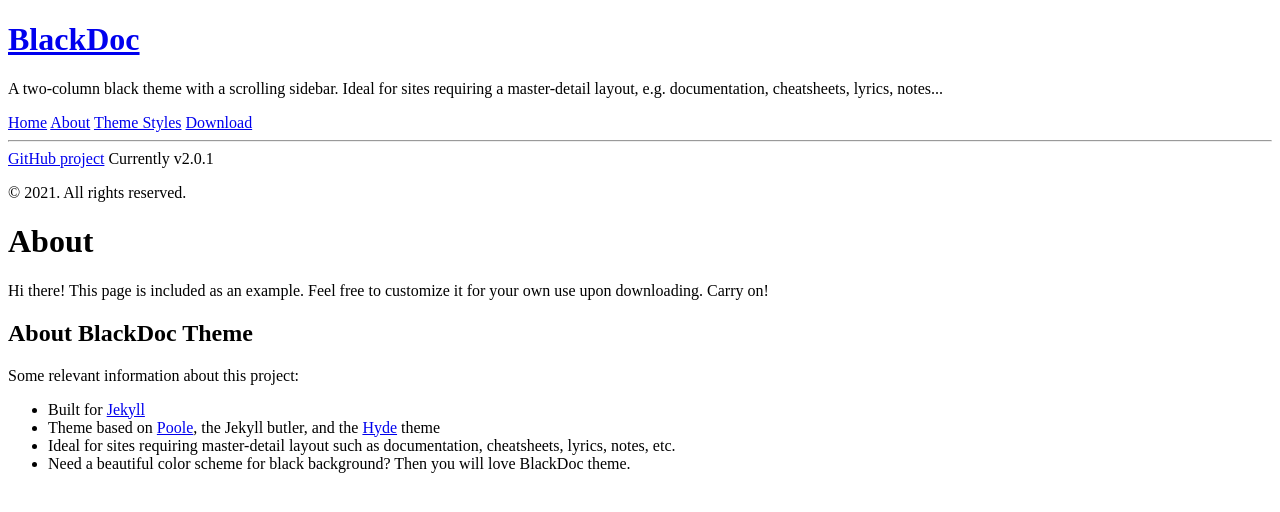
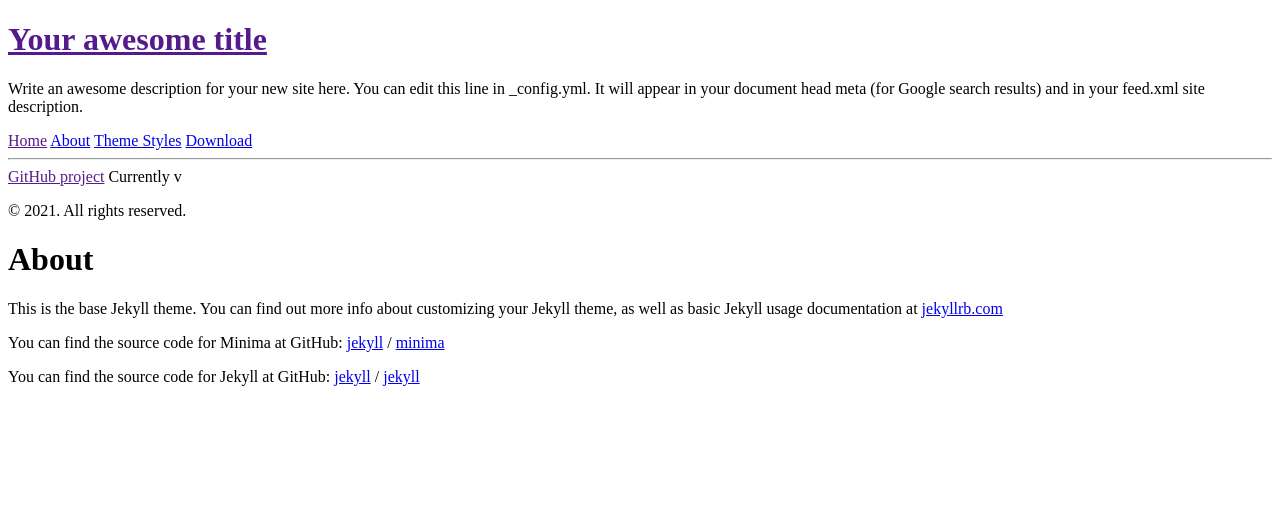
Before and after one commit to isabella232/cti-docs, a Jekyll site: the page built from about.md, in a window 1280 px wide. Shown: the top 512 px of the page. Built offline with Jekyll 4.4.1, drawn with Linux system fonts in a browser that asks for light colours.

Commit message:
initial commit

```diff
--- a/_config.yml
+++ b/_config.yml
@@ -1,31 +1,43 @@
-# Dependencies
-markdown:         kramdown
-highlighter:      rouge
+# Welcome to Jekyll!
+#
+# This config file is meant for settings that affect your whole blog, values
+# which you are expected to set up once and rarely edit after that. If you find
+# yourself editing this file very often, consider using Jekyll's data files
+# feature for the data you need to update frequently.
+#
+# For technical reasons, this file is *NOT* reloaded automatically when you use
+# 'bundle exec jekyll serve'. If you change this file, please restart the server process.
 
-# Setup
-title:            BlackDoc
-tagline:          Black Theme for Jekyll
-description:      "A two-column black theme with a scrolling sidebar. Ideal for sites requiring a master-detail layout, e.g. documentation, cheatsheets, lyrics, notes..."
-url:              https://github.com/karloespiritu/blackdoc
-baseurl:          /
-                  # the optional subpath of your site, e.g. "/my-jekyll-site/"
-                  # This will apply to all pages in your Jekyll site.
+# Site settings
+# These are used to personalize your new site. If you look in the HTML files,
+# you will see them accessed via {{ site.title }}, {{ site.email }}, and so on.
+# You can create any custom variable you would like, and they will be accessible
+# in the templates via {{ site.myvariable }}.
+title: Your awesome title
+email: your-email@example.com
+description: >- # this means to ignore newlines until "baseurl:"
+  Write an awesome description for your new site here. You can edit this
+  line in _config.yml. It will appear in your document head meta (for
+  Google search results) and in your feed.xml site description.
+baseurl: "" # the subpath of your site, e.g. /blog
+url: "" # the base hostname & protocol for your site, e.g. http://example.com
+twitter_username: jekyllrb
+github_username:  jekyll
 
-author:
-  name:           Karlo Espiritu
-  url:            https://twitter.com/karloespiritu
-
-paginate:         5
-# paginate_path:    '/page:num'
-                    # Or '/my-jekyll-site/page:num' if you want to move your index pages
-
+# Build settings
+markdown: kramdown
+theme: minima
 plugins:
   - jekyll-feed
-  - jekyll-gist
-  - jekyll-paginate
 
-# Custom vars
-version:            2.0.1
-
-github:
-  repo:             https://github.com/karloespiritu/blackdoc
+# Exclude from processing.
+# The following items will not be processed, by default. Create a custom list
+# to override the default setting.
+# exclude:
+#   - Gemfile
+#   - Gemfile.lock
+#   - node_modules
+#   - vendor/bundle/
+#   - vendor/cache/
+#   - vendor/gems/
+#   - vendor/ruby/
--- a/about.md
+++ b/about.md
@@ -1,17 +1,18 @@
 ---
 layout: page
 title: About
+permalink: /about/
 ---
 
-<p class="message">
-  Hi there! This page is included as an example. Feel free to customize it for your own use upon downloading. Carry on!
-</p>
+This is the base Jekyll theme. You can find out more info about customizing your Jekyll theme, as well as basic Jekyll usage documentation at [jekyllrb.com](https://jekyllrb.com/)
 
-## About BlackDoc Theme
+You can find the source code for Minima at GitHub:
+[jekyll][jekyll-organization] /
+[minima](https://github.com/jekyll/minima)
 
-Some relevant information about this project:
+You can find the source code for Jekyll at GitHub:
+[jekyll][jekyll-organization] /
+[jekyll](https://github.com/jekyll/jekyll)
 
-* Built for [Jekyll](http://jekyllrb.com)
-* Theme based on [Poole](http://getpoole.com), the Jekyll butler, and the [Hyde](http://hyde.getpoole.com) theme
-* Ideal for sites requiring master-detail layout such as documentation, cheatsheets, lyrics, notes, etc.
-* Need a beautiful color scheme for black background? Then you will love BlackDoc theme.
+
+[jekyll-organization]: https://github.com/jekyll
```
Also changed, not shown: 404.html (+19 -5 lines), Gemfile (+36 -1 lines), _posts/2021-12-20-welcome-to-jekyll.markdown (added, +25 -0 lines), index.md (added, +6 -0 lines), Gemfile.lock, 1 other file.
